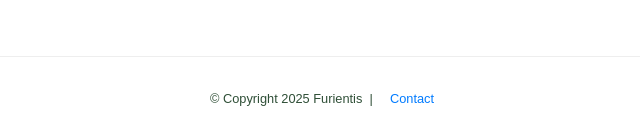
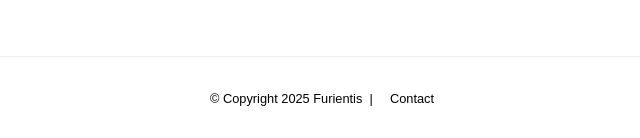
Before and after one commit to AmbereagleS/furientis2, a plain HTML site: page index.html in a window 1280 px wide. Shown: the part 659-797 px from the top of the page, 313-953 px from the left. Drawn offline with Linux system fonts and the light colour scheme.

Commit message:
Update index.html
black footer

```diff
--- a/index.html
+++ b/index.html
@@ -40,12 +40,12 @@
             padding: 12px;
             background-color: #FFFFFF;
             font-size: 0.8rem;
-            color: #2F4F37;
+            color: #000000;
             border-top: 1px solid #eee;
         }
 
         footer a {
-            color: #007bff;
+            color: #000000;
             text-decoration: none;
             margin: 0 10px;
         }
```
